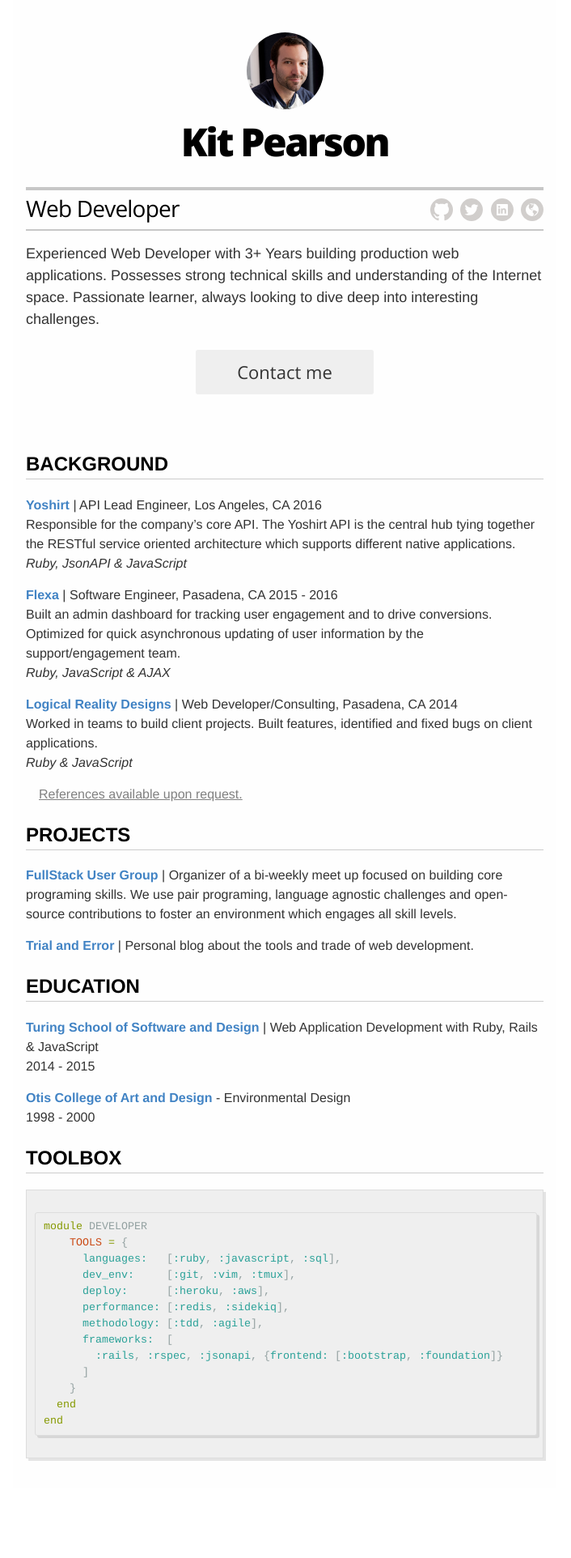
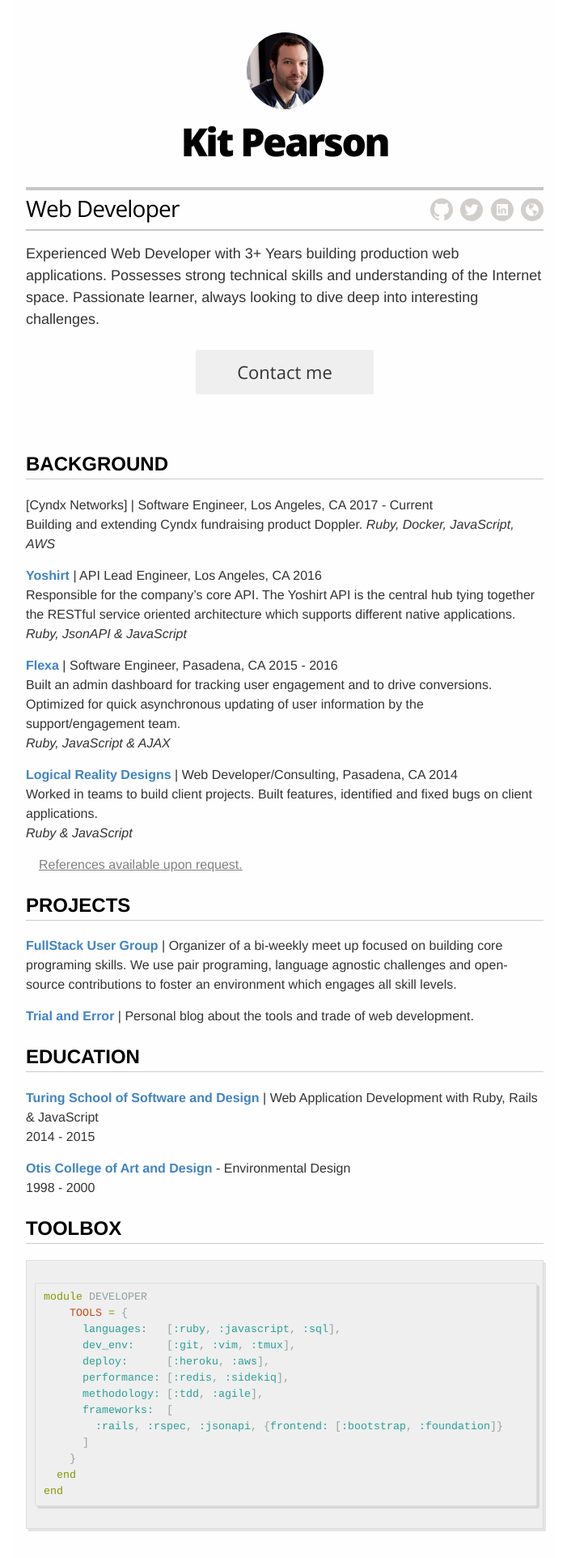
Before and after one commit to kpearson/resume, a Jekyll site: the page built from index.md, in a window 1280 px wide. Shown: the whole page at 81% size, without its empty margins (288-994 px from the left). Built offline with Jekyll 4.4.1, drawn with Linux system fonts in a browser that asks for light colours; nearby versions of some CDN libraries; before the commit the page ends 1837 px from its top, so only the background shows below that.

Commit message:
Add Cyndx to resume

```diff
--- a/_includes/resume.md
+++ b/_includes/resume.md
@@ -1,5 +1,9 @@
 BACKGROUND
 ----------
+
+[Cyndx Networks] | Software Engineer, Los Angeles, CA 2017 - Current
+Building and extending Cyndx fundraising product Doppler.
+_Ruby, Docker, JavaScript, AWS_
 
 __[Yoshirt]__ | API Lead Engineer, Los Angeles, CA 2016
 Responsible for the company's core API. The Yoshirt API is the central hub tying together the RESTful service oriented architecture which supports different native applications.
```
